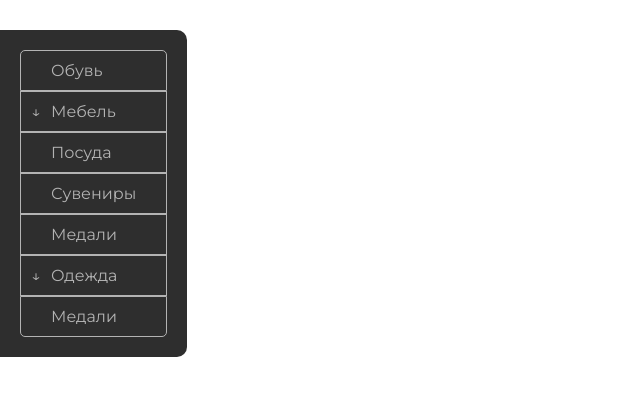
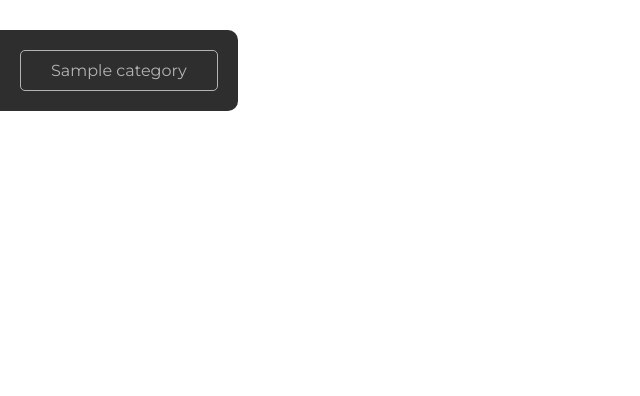
Before and after one commit to brainstorm-beginners/antique-project-repo, a Django app: template templates/mainPage.html in a window 1280 px wide. Shown: the part 83-479 px from the top of the page, without its empty margins (0-640 px from the left). Run offline with Django 5.2, Linux system fonts and the light colour scheme; the template is opened without the code that fills it: values that come from a table or form of the project are taken from there, others are empty; tables that the repository leaves empty hold one stand-in row (values such as "Sample post"); parts of the project's set-up code (start-up, migrations or seed data) failed here and were passed over; some web fonts are replaced.

```diff
--- a/antiqueProject/urls.py
+++ b/antiqueProject/urls.py
@@ -17,13 +17,14 @@ Including another URLconf
 from django.contrib import admin
 from django.conf.urls.static import static
 from django.urls import path
-from catalog.views import productPage
+from catalog.views import product_page, main_page
 
 from antiqueProject import settings
 
 urlpatterns = [
     path('admin/', admin.site.urls),
-    path('product/<slug:slug>/', productPage, name='productPage')
+    path('home/', main_page, name='home'),
+    path('product/<slug:slug>/', product_page, name='product_page'),
 ]
 
 if settings.DEBUG:
--- a/static/js/mainPage.js
+++ b/static/js/mainPage.js
@@ -1,3 +1,5 @@
+console.log("TEST")
+
 function setSelectedCategory(categoryName) {
   localStorage.setItem("selectedCategory", categoryName);
 }
@@ -20,18 +22,24 @@ function highlightSelectedCategory() {
 }
 
 window.addEventListener("DOMContentLoaded", () => {
-  // Настройка мобильного меню
   const mobileMenuButton = document.getElementById('mobileMenuButton');
-  const mobileMenu = document.querySelector('.mobileMenu');
-  const mobileMenuButtonIcon = document.querySelector('.mobileMenuButtonIcon');
-  const menuIcon = '../static/icons/menuIconLightGrey.png';
-  const closeIcon = '../static/icons/closeMobileMenuIcon.png';
+    const mobileMenu = document.querySelector('.mobileMenu');
+    const mobileMenuButtonImg = document.querySelector('.mobileMenuButtonIcon');
 
-  mobileMenuButton.addEventListener('click', () => {
-    mobileMenu.style.display = mobileMenu.style.display === 'none' ? 'block' : 'none';
+    // Убедимся, что иконка открытого меню совпадает с изначальной
+    mobileMenuButtonImg.src = openMobileMenuIcon;
 
-    mobileMenuButtonIcon.src = mobileMenuButtonIcon.src.includes('menuIconLightGrey.png') ? closeIcon : menuIcon;
-  });
+    mobileMenuButton.addEventListener('click', () => {
+        // Показываем или скрываем меню
+        mobileMenu.style.display = mobileMenu.style.display === 'none' ? 'block' : 'none';
+
+        // Переключаем иконку, исходя из текущего состояния меню
+        if (mobileMenuButtonImg.src === openMobileMenuIcon) {
+            mobileMenuButtonImg.src = closeMobileMenuIcon;
+        } else {
+            mobileMenuButtonImg.src = openMobileMenuIcon;
+        }
+    });
 
   const dropdownCategories = document.querySelectorAll(".category__dropdown");
   const categories = document.querySelectorAll(".category, .subcategory, .category__dropdown");
@@ -68,8 +76,10 @@ window.addEventListener("DOMContentLoaded", () => {
         setSelectedCategory(categoryName);
 
         // Переход на URL с категорией
-        const urlCategoryName = categoryName.toLowerCase().replace(" ", "_");
-        window.location.href = `/api/v1/${urlCategoryName}`;
+        const slug = category.getAttribute("data-slug");
+        if (slug) {
+          window.location.href = `/home/category/${slug}`;
+        }
       }
     });
   });
@@ -108,12 +118,11 @@ window.addEventListener("DOMContentLoaded", () => {
         setSelectedCategory(mobileCategoryName);
 
         // Переход на URL с категорией
-        const urlCategoryName = mobileCategoryName.toLowerCase().replace(" ", "_");
-        window.location.href = `/api/v1/${urlCategoryName}`;
+        const slug = mobileCategory.getAttribute("data-slug");
+        if (slug) {
+          window.location.href = `/home/category/${slug}`;
+        }
       }
     });
   });
-
-  // Подсвечиваем выбранную категорию при загрузке страницы
-  // highlightSelectedCategory();
 });
--- a/templates/mainPage.html
+++ b/templates/mainPage.html
@@ -1,3 +1,5 @@
+{% load static %}
+
 <!DOCTYPE html>
 <html>
     <head>
@@ -6,8 +8,12 @@
         <title>Антикварная лавка</title>
         <meta name="description" content="">
         <meta name="viewport" content="width=device-width, initial-scale=1">
-        <link rel="stylesheet" href="../static/css/mainPage/mainPage.css">
-        <script src="../static/js/mainPage.js"></script>
+        <link rel="stylesheet" href="{% static 'css/mainPage/mainPage.css' %}">
+        <script type="text/javascript">
+            const closeMobileMenuIcon = "{% static 'icons/closeMobileMenuIcon.png' %}";
+            const openMobileMenuIcon = "{% static 'icons/menuIconLightGrey.png' %}";
+        </script>
+        <script src="{% static 'js/mainPage.js' %}"></script>
     </head>
     <body>
         <header>
@@ -29,15 +35,15 @@
                                 <form class="searchForm" action="./search/">
                                     <input class="searchBar" type="search" id="product" name="q" placeholder="Поиск" />
                                     <button type="submit" class="searchButton">
-                                        <img class="searchIcon" src="../static/icons/searchIcon.png" alt="Поиск" />
+                                        <img class="searchIcon" src="{% static 'icons/searchIcon.png' %}" alt="Поиск" />
                                     </button>
                                 </form>
                             </search>
                         </li>
                     </ul>
                 </nav>
-                <button class='mobileMenuButton' id='mobileMenuButton'>
-                    <img class="mobileMenuButtonIcon" src="../static/icons/menuIconLightGrey.png" alt="Поиск" />
+                <button id="mobileMenuButton" class="mobileMenuButton">
+                    <img class="mobileMenuButtonIcon" src="{% static 'icons/menuIconLightGrey.png' %}" alt="Меню" />
                 </button>
             </div>
 
@@ -48,72 +54,52 @@
                             <form class="searchForm" action="./search/">
                                 <input class="searchBar" type="search" id="product" name="q" placeholder="Поиск" />
                                 <button type="submit" class="searchButton">
-                                    <img class="searchIcon" src="../static/icons/searchIcon.png" alt="Поиск" />
+                                    <img class="searchIcon" src="{% static 'icons/searchIcon.png' %}" alt="Поиск" />
                                 </button>
                             </form>
                         </search>
                     </li>
-                    <li class='mobileMenuElement' id='contacts'>
-                        Контакты
-                    </li>
-                    <li class='mobileMenuElement' id='phoneNumber'>
-                        +7 (777) 000 56 95
-                    </li>
-                    <li class='mobileMenuElement' id='about'>
-                        О лавке
-                    </li>
+                    <li class='mobileMenuElement' id='contacts'>Контакты</li>
+                    <li class='mobileMenuElement' id='phoneNumber'>+7 (777) 000 56 95</li>
+                    <li class='mobileMenuElement' id='about'>О лавке</li>
                 </ul>
+
+                <!-- Меню категорий для мобильной версии -->
                 <div class='mobileCategoryNavSide'>
                     <ul class='mobileCategoriesMenu'>
-                        <li class='mobileCategory'>Обувь</li>
+                        {% for category in root_categories %}
+                            {% if category.subcategories.exists %}
                                 <li class='mobileCategory__dropdown'>
-                            Мебель
+                                    {{ category.name }}
                                     <ul class='mobileSubcategoriesMenu'>
-                                <li class='mobileSubcategory'>Стулья</li>
-                                <li class='mobileSubcategory'>Столы</li>
-                                <li class='mobileSubcategory'>Шкафы</li>
+                                        {% for subcategory in category.get_subcategories %}
+                                            <li class='mobileSubcategory' data-slug="{{ subcategory.slug }}">{{ subcategory.name }}</li>
+                                        {% endfor %}
                                     </ul>
                                 </li>
-                        <li class='mobileCategory'>Посуда</li>
-                        <li class='mobileCategory'>Сувениры</li>
-                        <li class='mobileCategory'>Медали</li>
-                        <li class='mobileCategory__dropdown'>
-                            Одежда
-                            <ul class='mobileSubcategoriesMenu'>
-                                <li class='mobileSubcategory'>Костюмы</li>
-                                <li class='mobileSubcategory'>Шляпы</li>
-                                <li class='mobileSubcategory'>Жилетки</li>
-                            </ul>
-                        </li>
-                        <li class='mobileCategory'>Медали</li>
+                            {% else %}
+                                <li class='mobileCategory' data-slug="{{ category.slug }}">{{ category.name }}</li>
+                            {% endif %}
+                        {% endfor %}
                     </ul>
                 </div>
             </nav>
         </header>
         <main>
-            <nav class='categoryNavSide'>
-                <ul class='categoriesMenu'>
-                    <li class='category'>Обувь</li>
-                    <li class='category__dropdown'>
-                        Мебель
-                        <ul class='subcategoriesMenu'>
-                            <li class='subcategory'>Стулья</li>
-                            <li class='subcategory'>Столы</li>
-                            <li class='subcategory'>Шкафы</li>
+            <nav class="categoryNavSide">
+                <ul class="categoriesMenu">
+                    {% for category in root_categories %}
+                        <li class="category{% if category.subcategories.all %} category__dropdown{% endif %}" data-slug="{{ category.slug }}">
+                            {{ category.name }}
+                            {% if category.subcategories.all %}
+                                <ul class="subcategoriesMenu">
+                                    {% for subcategory in category.subcategories.all %}
+                                        <li class="subcategory" data-slug="{{ subcategory.slug }}">{{ subcategory.name }}</li>
+                                    {% endfor %}
                                 </ul>
+                            {% endif %}
                         </li>
-                    <li class='category'>Посуда</li>
-                    <li class='category'>Сувениры</li>
-                    <li class='category'>Медали</li>
-                    <li class='category__dropdown'>
-                        Одежда
-                        <ul class='subcategoriesMenu'>
-                            <li class='subcategory'>Костюмы</li>
-                            <li class='subcategory'>Шляпы</li>
-                            <li class='subcategory'>Жилетки</li>
-                        </ul>
-                    </li>
-                    <li class='category'>Медали</li>
+                    {% endfor %}
                 </ul>
             </nav>
         </main>
```
Also changed, not shown: catalog/views.py (+11 -4 lines). Lines whose indentation alone changed are shown as unchanged.
